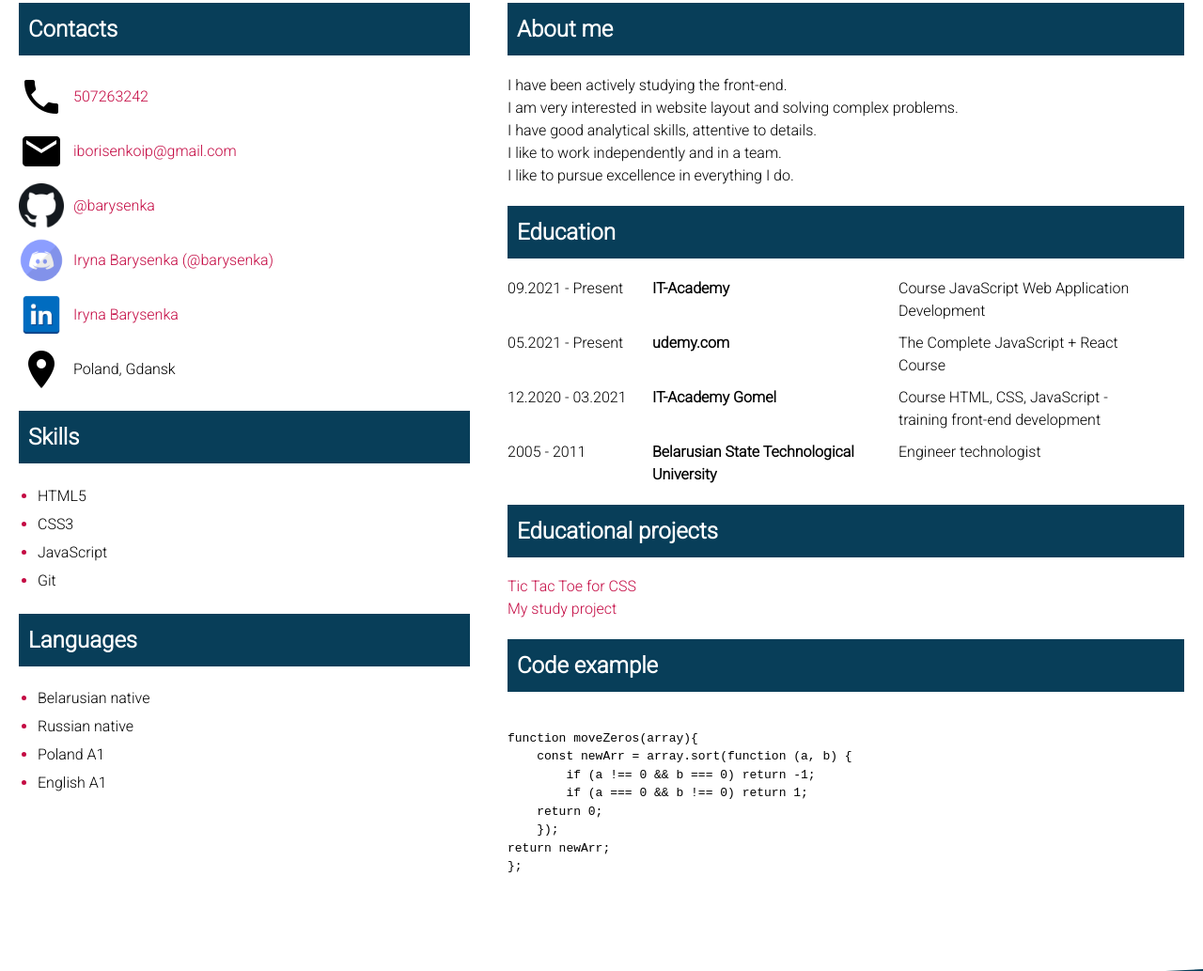
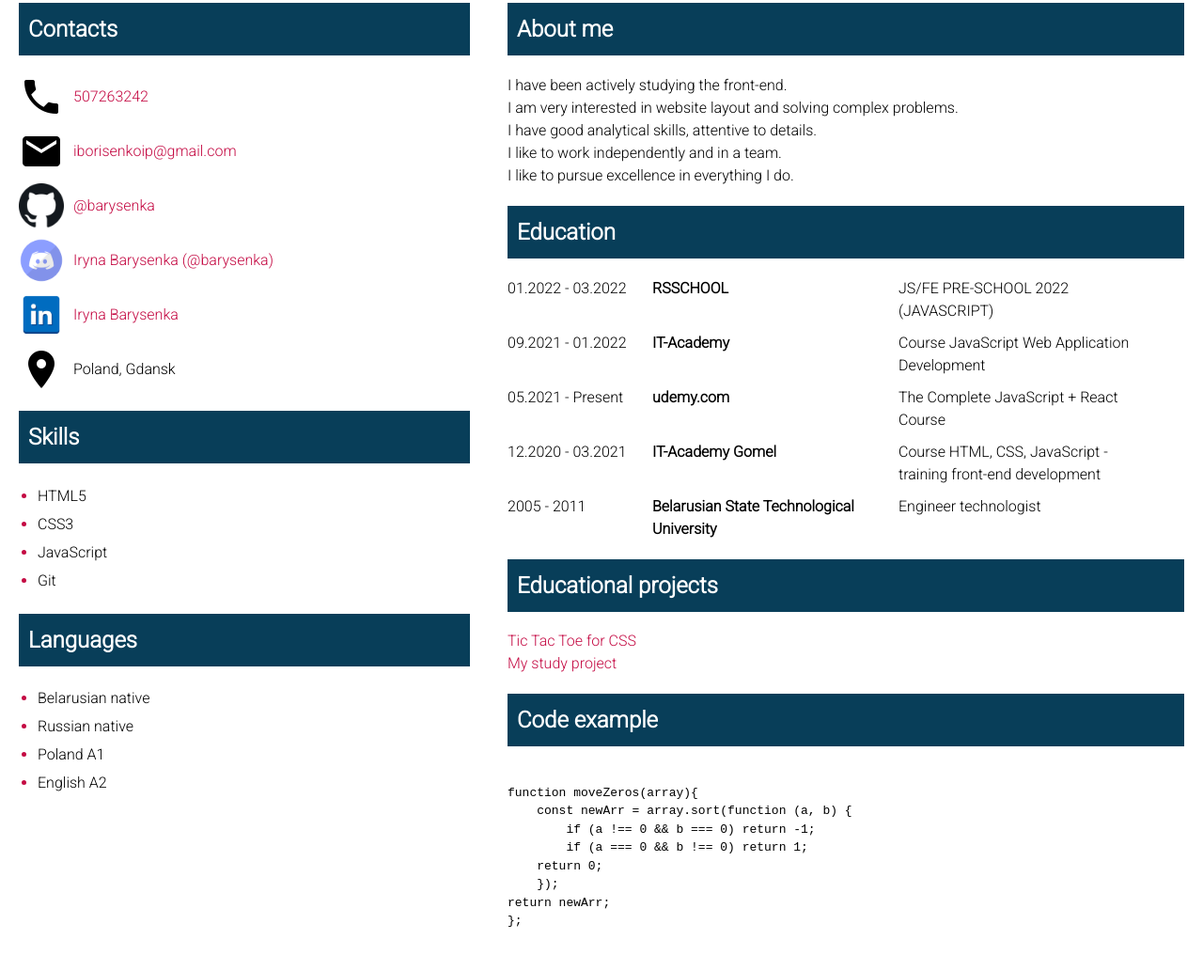
Before and after one commit to barysenka/rsschool-cv, a plain HTML site: page index.html in a window 1280 px wide. Shown: the part 287-1320 px from the top of the page at 94% size. Drawn offline with Linux system fonts and the light colour scheme.

Commit message:
fix: fix inf

```diff
--- a/index.html
+++ b/index.html
@@ -77,7 +77,7 @@
                         <li><span> Belarusian native </span></li>
                         <li><span> Russian native </span></li>
                         <li><span> Poland A1 </span></li>
-                        <li><span> English A1 </span></li>
+                        <li><span> English A2 </span></li>
                     </ul>
             </article>
         </div>
@@ -97,9 +97,13 @@
 
             <article class="article-Education">
                     <h2>Education</h2>
-
                     <div>
-                        <div class="Education-period">09.2021 - Present</div>
+                        <div class="Education-period">01.2022 - 03.2022</div>
+                        <div class="Education-organization">RSSCHOOL</div>
+                        <div class="Education-specialty">JS/FE PRE-SCHOOL 2022 (JAVASCRIPT)</div>
+                    </div>
+                    <div>
+                        <div class="Education-period">09.2021 - 01.2022</div>
                         <div class="Education-organization">IT-Academy</div>
                         <div class="Education-specialty">Course JavaScript Web Application Development </div>
                     </div>
```
